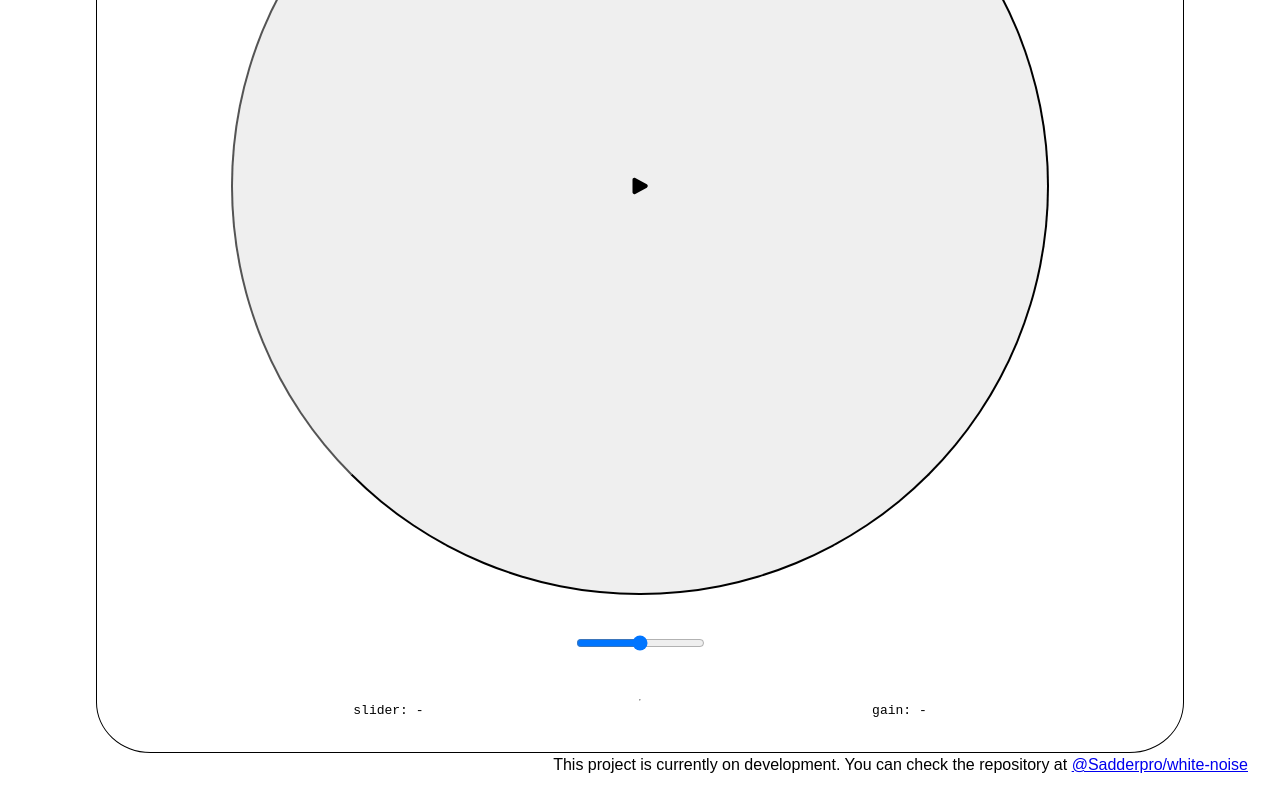
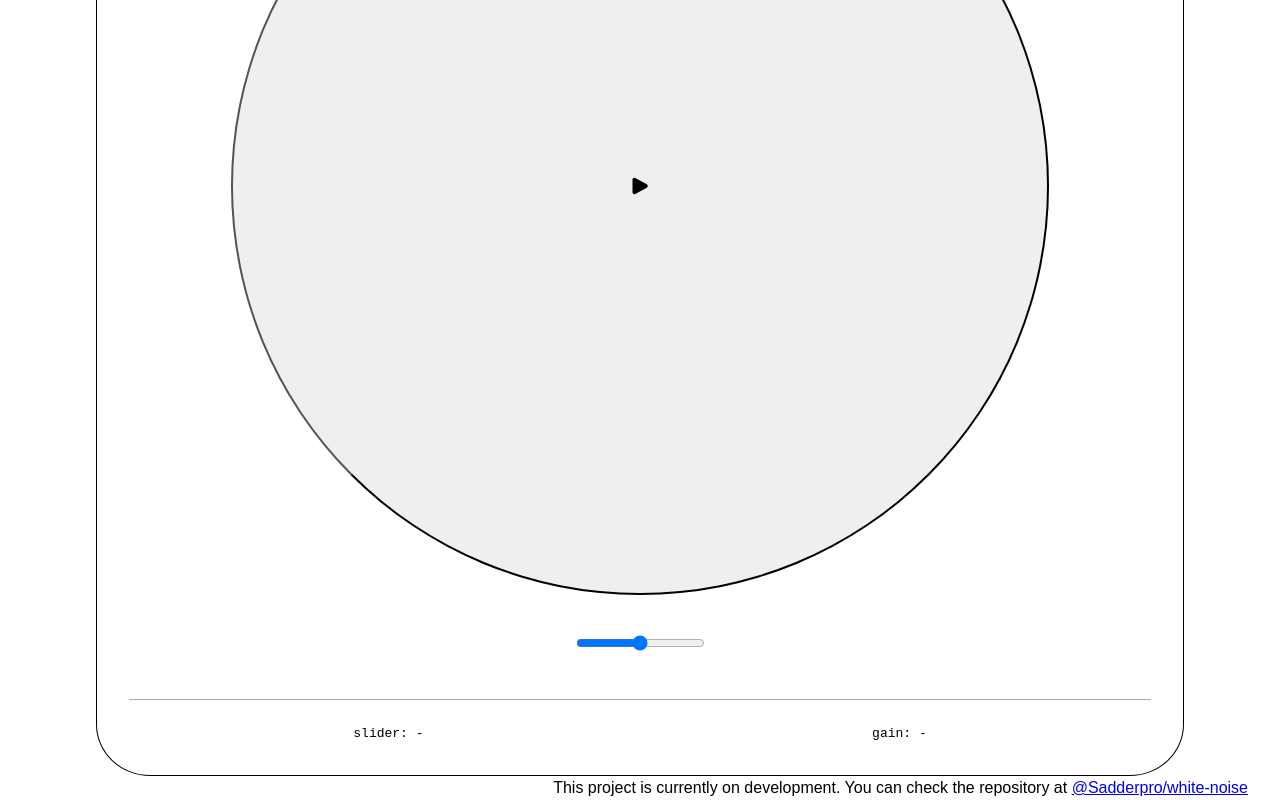
Before and after one commit to sadderpro/white-noise, a plain HTML site: page index.html in a window 1280 px wide. Shown: the part 472-1272 px from the top of the page. Before the commit the page ends 1249 px from the top, so only its background shows below. Drawn offline with Linux system fonts and the light colour scheme.

Commit message:
fix: horizontal row separating button and slider from debug info now displays at full width

```diff
--- a/style.css
+++ b/style.css
@@ -73,7 +73,13 @@ p {
   justify-content: space-around;
 }
 
-
+hr {
+  border: none;
+  width: 100%;
+  height: 1px;
+  margin-bottom: 1.5rem;
+  background-color: hsl(0, 0%, 67%);
+}
 
 
 /* -- styling logic to switch play/pause button -- */
```
